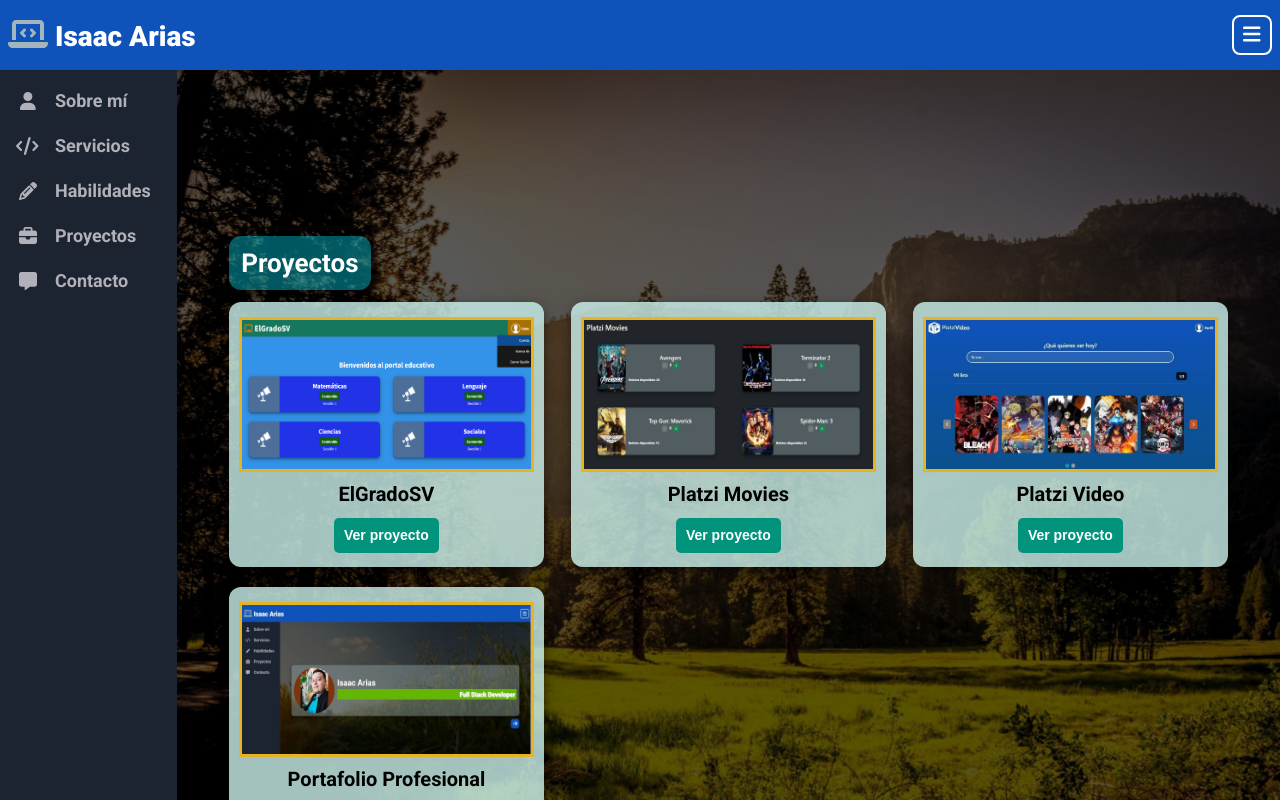
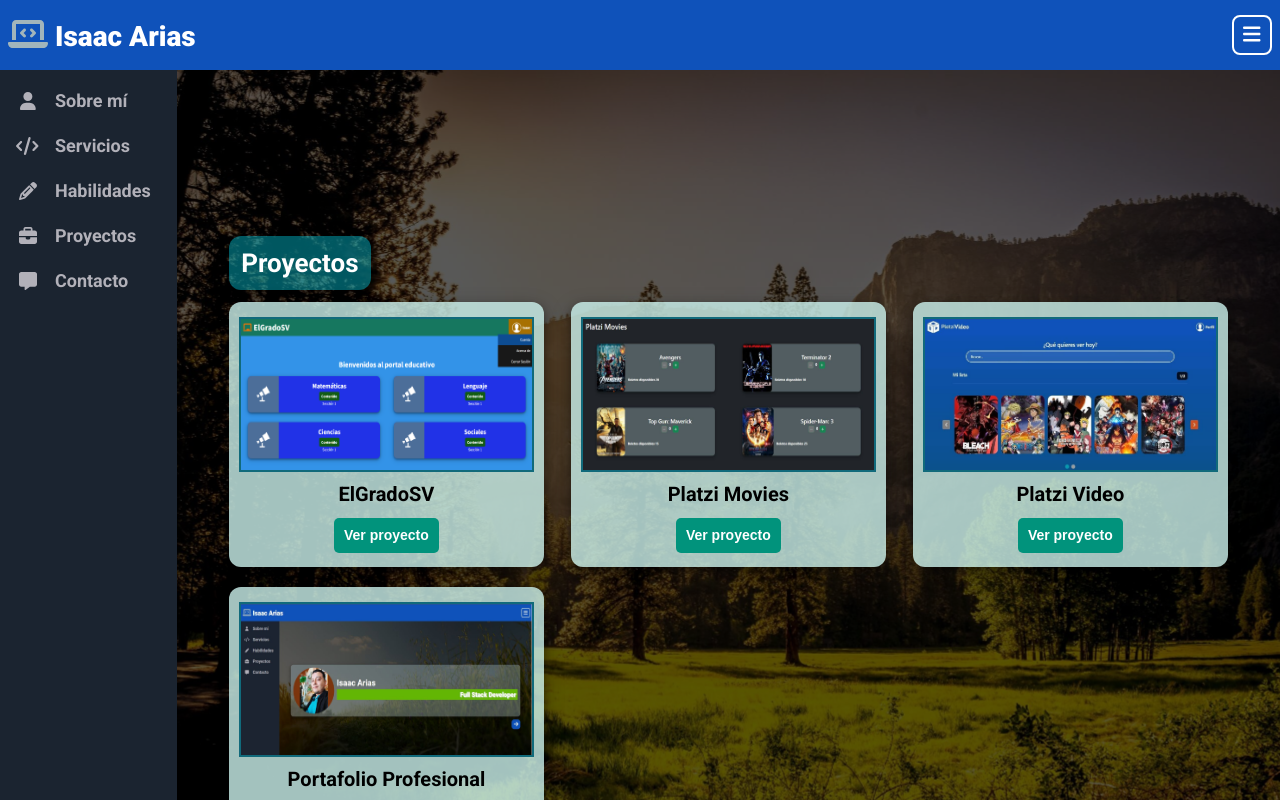
Before and after one commit to Isaac953/Portfolio_Angular, an Angular app: page /proyects in a window 1280 px wide. Shown: the top 800 px of the page. Built offline with nearby package versions, Linux system fonts and the light colour scheme.

Commit message:
Mejoras de commit UPR-04: Agregar el proyecto de ElGradoSV

```diff
--- a/src/app/app.component.css
+++ b/src/app/app.component.css
@@ -74,7 +74,7 @@
   visibility: hidden;
 
   width: 100%;
-  height: 132.5vh;
+  height: 147.5vh;
 
   transition: all 1s;
 
@@ -147,7 +147,7 @@
   }
 
   .modal {
-    height: 223.5vh;
+    height: 228.5vh;
   }
 }
 /* End Media Queries Screens 768px and 1023px */
@@ -206,7 +206,7 @@
   }
 
   .modal {
-    height: 139.9vh;
+    height: 184.8vh;
   }
 }
 /* End Media Queries Screens 767px */
--- a/src/app/components/main/mcontent/proyects/proyects.component.css
+++ b/src/app/components/main/mcontent/proyects/proyects.component.css
@@ -67,9 +67,7 @@
 
   pointer-events: none;
 
-  color: var(--border-img);
-  border-width: 3.5px;
-  border-style: solid;
+  border: 2px solid var(--border-img);
 
   justify-content: center;
   align-items: center;
--- a/src/app/components/main/mcontent/proyects/proyects.component.ts
+++ b/src/app/components/main/mcontent/proyects/proyects.component.ts
@@ -279,7 +279,7 @@ export class ProyectsComponent implements OnInit {
       ],
       urlProyect: 'https://isaac953.github.io/Portal_Estudiantes/login',
       descriptionProyect:
-        'Aplicación web de un portal de estudiantes ElGradoSV realizada con Frontend Angular, Backend Python-Django, base de datos PostgreSQL, y adicionalmente la dockerización del mismo, como parte del Hackathon Challenge 2023 de FEDISAL-FORMAS para el evento final del proyecto Upskilling & Reskilling.'
+        'Aplicación web de un portal de estudiantes ELGradoSV realizada en equipo como reto de acceso a la educación del Hackathon challenge 2023 de FEDISAL-FORMAS para el evento final del proyecto Upskilling & Reskilling. Se programo con Angular para Frontend, Python-Django para Backend, PostgreSQL para bases de datos, Docker y consumo de API REST.'
     },
 
   ];
--- a/src/styles.css
+++ b/src/styles.css
@@ -47,7 +47,7 @@
   --dots-color: #9d9d9d;
   --dots-color2: #009dae;
   --bg-proyects: rgba(204, 243, 238, 0.8);
-  --border-img: #e6b325;
+  --border-img: #116A7B;
   --btn-proyect: #01937c;
   --btn-proyecth: #ff7800;
   --modal-close: #0096ff;
```
